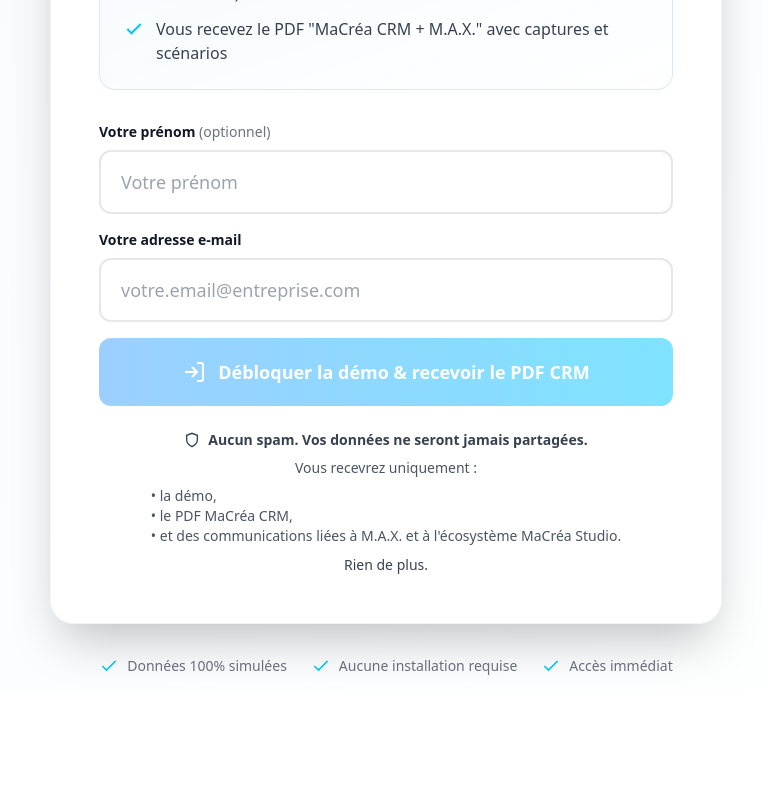
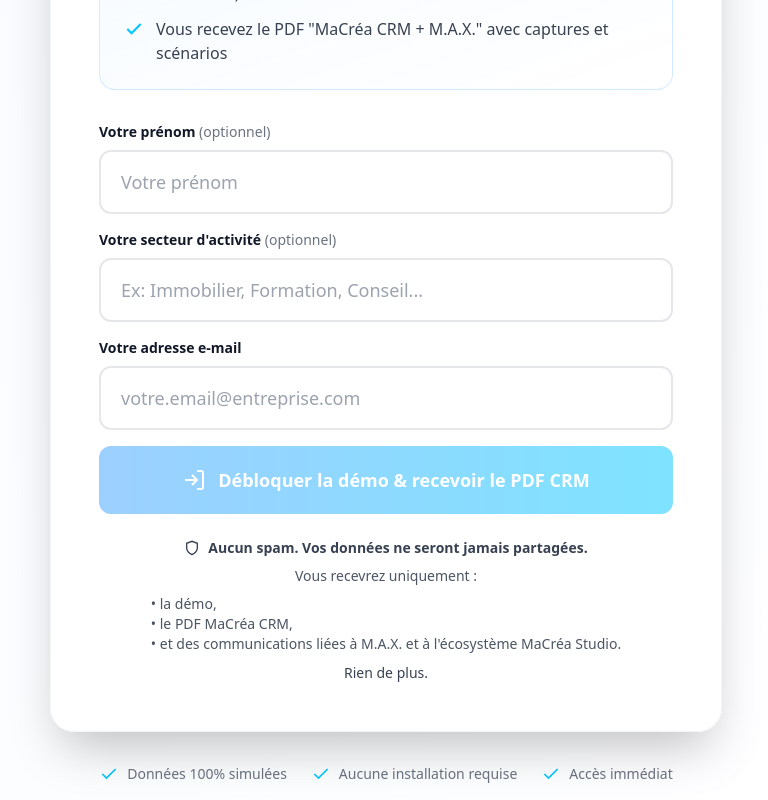
Before and after one commit to Malilyqueen/macrea-max-demo, a React (Vite) app: page /demoboard in a window 1280 px wide. Shown: the part 829-1629 px from the top of the page, without its empty margins (254-1022 px from the left). Before the commit the page ends 1521 px from the top, so only its background shows below. Built offline with nearby package versions, Linux system fonts and the light colour scheme.

Commit message:
feat: Add industry field to email gate form

```diff
--- a/src/components/demo/DemoEmailGate.tsx
+++ b/src/components/demo/DemoEmailGate.tsx
@@ -8,6 +8,7 @@
 export default function DemoEmailGate({ onUnlock }: DemoEmailGateProps) {
   const [email, setEmail] = useState('')
   const [firstName, setFirstName] = useState('')
+  const [industry, setIndustry] = useState('')
   const [isSubmitting, setIsSubmitting] = useState(false)
 
   const handleSubmit = async (e: React.FormEvent) => {
@@ -32,6 +33,7 @@
         body: JSON.stringify({
           email: email.trim().toLowerCase(),
           firstName: firstName.trim() || undefined,
+          industry: industry.trim() || undefined,
         }),
       })
 
@@ -180,6 +182,21 @@
             </div>
 
             <div>
+              <label htmlFor="industry" className="block text-sm font-semibold text-gray-900 mb-2">
+                Votre secteur d'activité <span className="text-gray-500 font-normal">(optionnel)</span>
+              </label>
+              <input
+                type="text"
+                id="industry"
+                value={industry}
+                onChange={(e) => setIndustry(e.target.value)}
+                placeholder="Ex: Immobilier, Formation, Conseil..."
+                disabled={isSubmitting}
+                className="w-full px-5 py-4 rounded-xl border-2 border-gray-200 focus:border-[#3BA0FF] focus:outline-none text-lg transition-all disabled:bg-gray-50 disabled:cursor-not-allowed"
+              />
+            </div>
+
+            <div>
               <label htmlFor="email" className="block text-sm font-semibold text-gray-900 mb-2">
                 Votre adresse e-mail
               </label>
```
